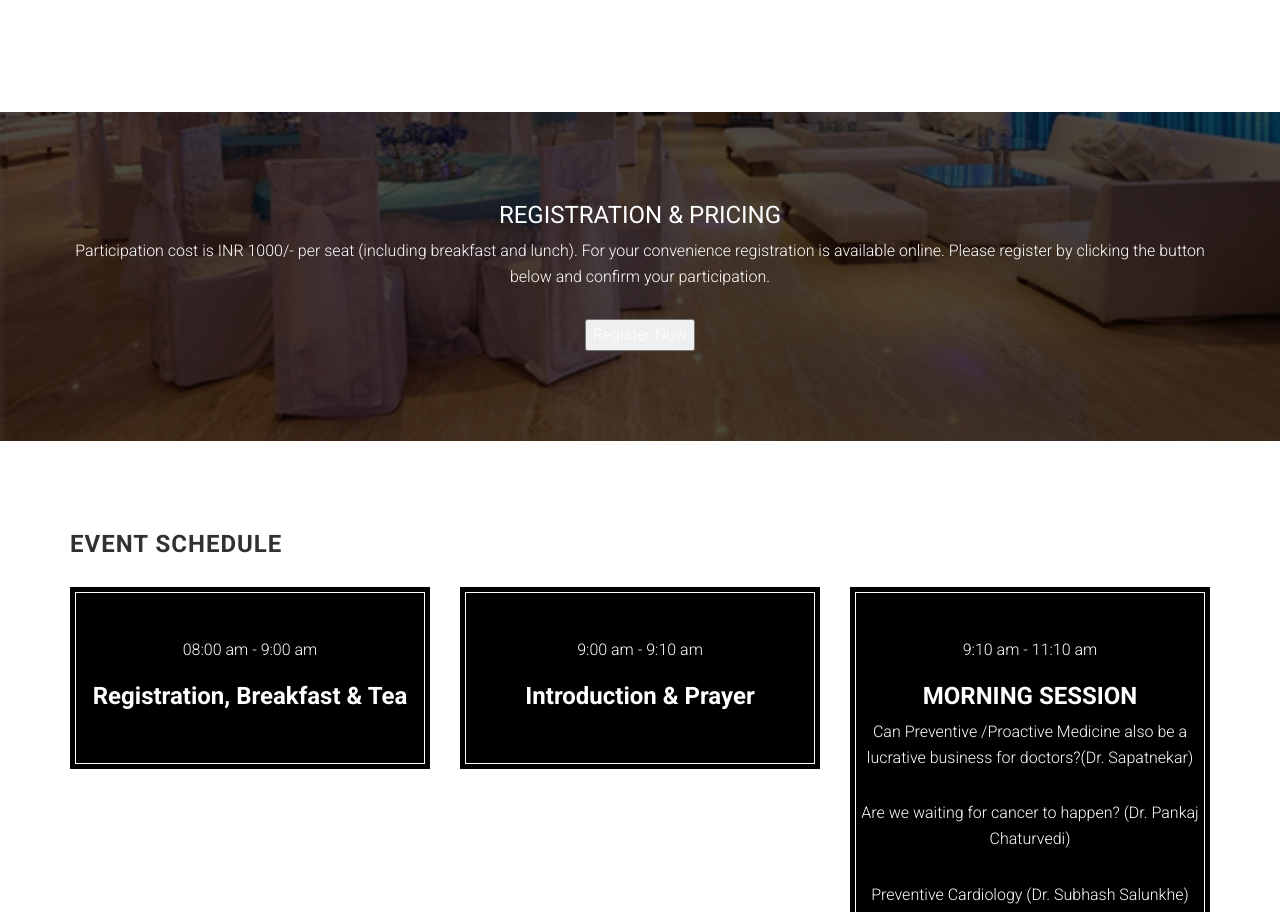
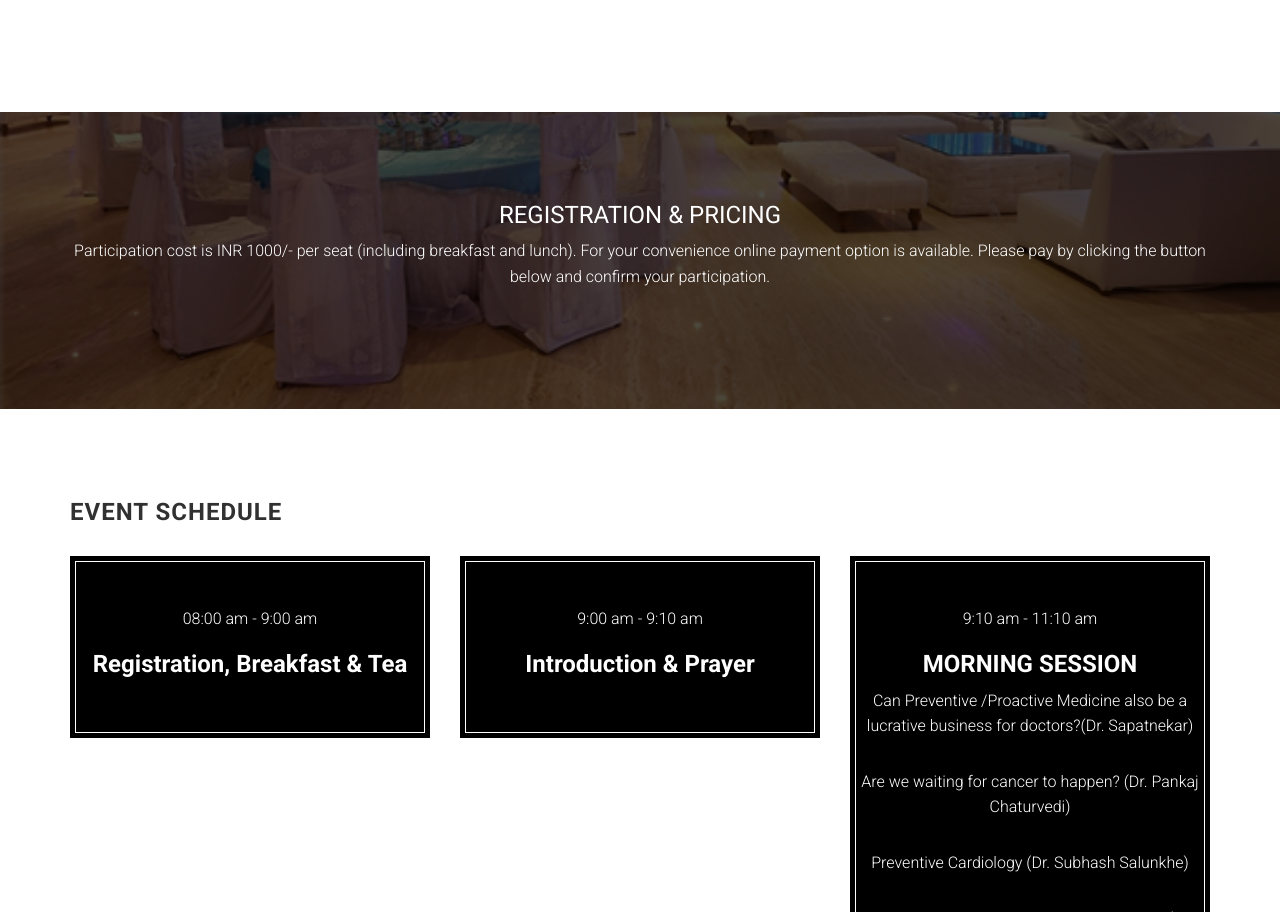
Before and after one commit to kstsvcs/gfesh2017, a website: page index.html in a window 1280 px wide. Shown: the part 2722-3634 px from the top of the page. Drawn offline with nearby package versions, Linux system fonts and the light colour scheme; files that its build step writes are made by us from their sources; a script that the page names is missing; files whose address does not match are found by name.

Commit message:
instamojo

```diff
--- a/index.html
+++ b/index.html
@@ -218,9 +218,14 @@
                 <div class="col-md-12">
                     <h3 class="text-uppercase mt0 font-400">Registration &amp; Pricing</h3>
 
-                    <p>Participation cost is INR 1000/- per seat (including breakfast and lunch). For your convenience registration is available online. Please register by clicking the button below and confirm your participation.</p>
+                    <p>Participation cost is INR 1000/- per seat (including breakfast and lunch). For your convenience online payment option is available. Please pay by clicking the button below and confirm your participation.</p>
 
-                    <button onclick="popup('gf2017-114431');" class="tsbutton">Register Now</button><noscript id="tsNoJsMsg">Javascript on your browser is not enabled.</noscript><script src="https://www.townscript.com/popup-widget/townscript-widget.nocache.js" type="text/javascript"></script>
+                    <!-- <button onclick="popup('gf2017-114431');" class="tsbutton">Register Now</button><noscript id="tsNoJsMsg">Javascript on your browser is not enabled.</noscript><script src="https://www.townscript.com/popup-widget/townscript-widget.nocache.js" type="text/javascript"></script> -->
+
+                    <div class="text-center mt20">
+                        <a href="https://www.instamojo.com/GFESH/gfesh-2017-conference-swastha-bharat-phirse/" rel="im-checkout" data-behaviour="remote" data-style="flat" data-text="Online Payment"></a>
+                        <script src="https://d2xwmjc4uy2hr5.cloudfront.net/im-embed/im-embed.min.js"></script>
+                    </div>
 
                 </div>
             </div>
```
